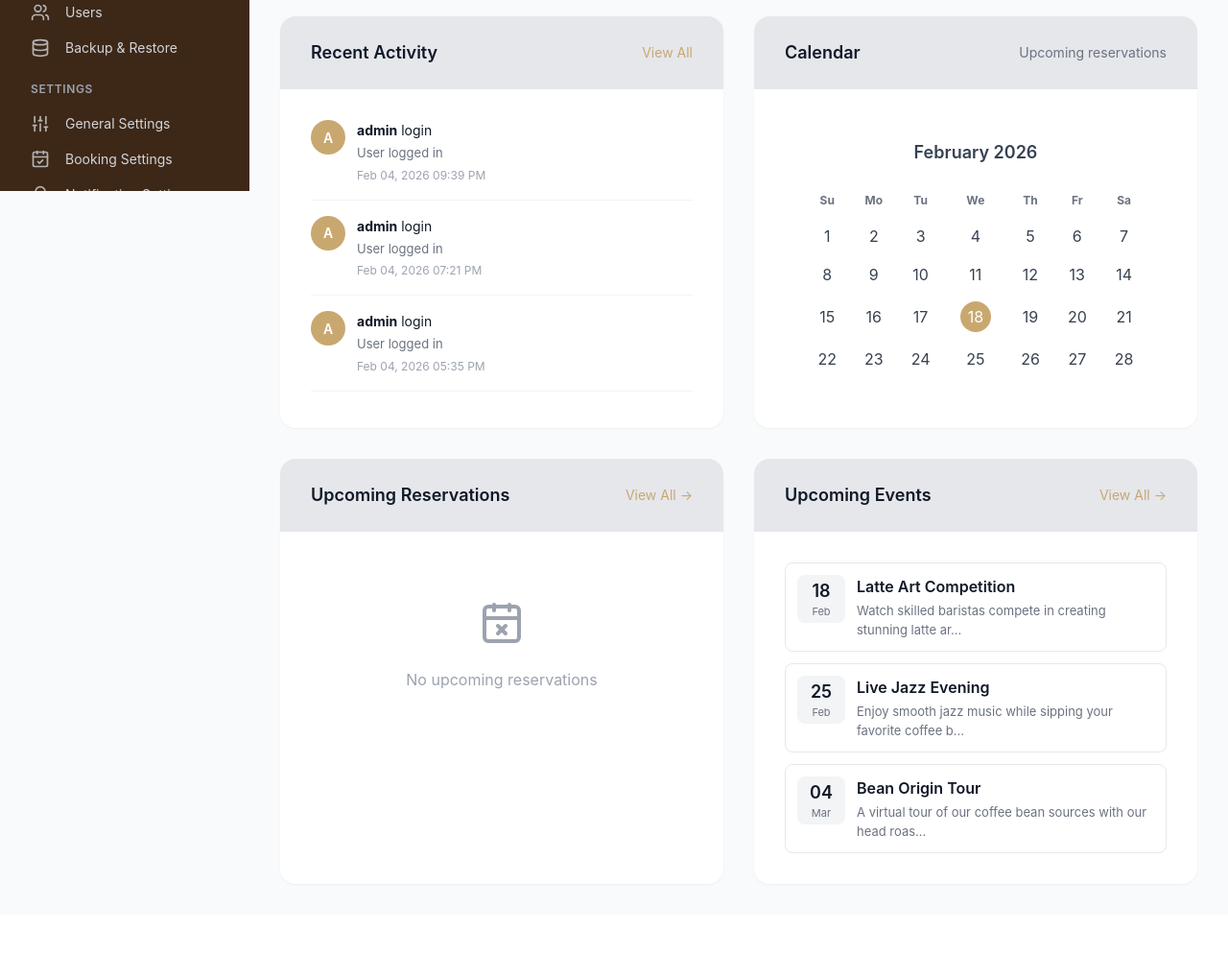
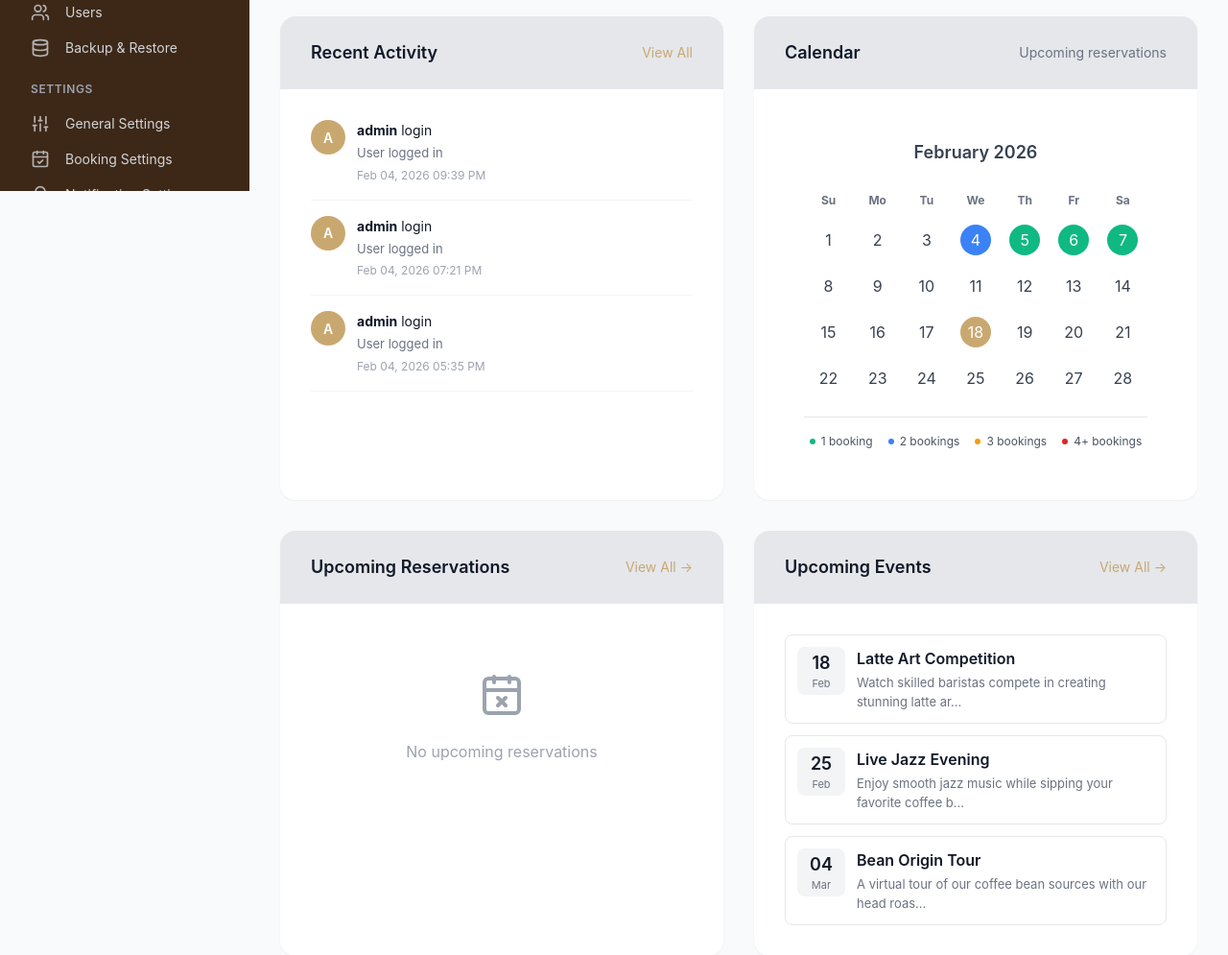
Before and after one commit to walakulu7/blvdsc-php, a PHP site: page /blvdsc-web-php/admin/dashboard in a window 1280 px wide. Shown: the part 601-1596 px from the top of the page at 96% size. Before the commit the page ends 1523 px from the top, so only its background shows below. Run offline with PHP 8.4, Linux system fonts and the light colour scheme; a user stored in the database is signed in; data comes from the database, SQL or seed files in the repository; some libraries are stand-ins or nearby versions.

Commit message:
Admin: Dashboard calender updated to show upcoming reservations

```diff
--- a/admin/app/Views/dashboard/index.php
+++ b/admin/app/Views/dashboard/index.php
@@ -184,6 +184,17 @@
                 <div style="font-size: 18px; font-weight: 600; margin-bottom: 20px;">
                     <?= date('F Y') ?>
                 </div>
+                <?php
+                // Get reservations for current month
+                global $pdo;
+                $currentMonth = date('Y-m');
+                $reservationsInMonth = $pdo->query("
+                    SELECT DATE(date) as reservation_date, COUNT(*) as count
+                    FROM reservations
+                    WHERE DATE_FORMAT(date, '%Y-%m') = '$currentMonth'
+                    GROUP BY DATE(date)
+                ")->fetchAll(PDO::FETCH_KEY_PAIR);
+                ?>
                 <table style="width: 100%; border-collapse: collapse;">
                     <thead>
                         <tr>
@@ -200,7 +211,9 @@
                         <?php
                         // Generate calendar
                         $today = date('j');
-                        $firstDay = date('w', mktime(0, 0, 0, date('m'), 1, date('Y')));
+                        $currentYear = date('Y');
+                        $currentMonthNum = date('m');
+                        $firstDay = date('w', mktime(0, 0, 0, $currentMonthNum, 1, $currentYear));
                         $daysInMonth = date('t');
                         $day = 1;
 
@@ -211,8 +224,43 @@
                                     echo '<td style="padding: 8px;"></td>';
                                 } else {
                                     $isToday = ($day == $today);
-                                    $style = $isToday ? 'background: var(--color-primary); color: white; border-radius: 50%; width: 32px; height: 32px; display: inline-flex; align-items: center; justify-content: center;' : '';
-                                    echo '<td style="padding: 8px; text-align: center;"><div style="' . $style . '">' . $day . '</div></td>';
+                                    $dateKey = sprintf('%s-%02d', $currentMonth, $day);
+                                    $hasReservations = isset($reservationsInMonth[$dateKey]);
+                                    $reservationCount = $hasReservations ? $reservationsInMonth[$dateKey] : 0;
+
+                                    // Determine color based on reservation count
+                                    $circleColor = '';
+                                    $textColor = '';
+                                    if ($hasReservations) {
+                                        if ($reservationCount >= 4) {
+                                            $circleColor = '#dc2626'; // Red for 4+ bookings
+                                            $textColor = 'white';
+                                        } elseif ($reservationCount == 3) {
+                                            $circleColor = '#f59e0b'; // Orange for 3 bookings
+                                            $textColor = 'white';
+                                        } elseif ($reservationCount == 2) {
+                                            $circleColor = '#3b82f6'; // Blue for 2 bookings
+                                            $textColor = 'white';
+                                        } else {
+                                            $circleColor = '#10b981'; // Green for 1 booking
+                                            $textColor = 'white';
+                                        }
+                                    } elseif ($isToday) {
+                                        $circleColor = 'var(--color-primary)';
+                                        $textColor = 'white';
+                                    }
+
+                                    // Styling
+                                    $cellStyle = 'padding: 8px; text-align: center;';
+                                    $dayStyle = 'display: inline-flex; align-items: center; justify-content: center; width: 32px; height: 32px; border-radius: 50%;';
+
+                                    if ($circleColor) {
+                                        $dayStyle .= ' background: ' . $circleColor . '; color: ' . $textColor . ';';
+                                    }
+
+                                    echo '<td style="' . $cellStyle . '">';
+                                    echo '<div style="' . $dayStyle . '">' . $day . '</div>';
+                                    echo '</td>';
                                     $day++;
                                 }
                             }
@@ -222,6 +270,26 @@
                         ?>
                     </tbody>
                 </table>
+
+                <!-- Legend -->
+                <div style="margin-top: 16px; padding-top: 16px; border-top: 1px solid var(--color-gray-200); display: flex; justify-content: center; gap: 16px; flex-wrap: wrap;">
+                    <div style="display: flex; align-items: center; gap: 6px; font-size: 12px; color: var(--color-gray-600);">
+                        <div style="width: 6px; height: 6px; background: #10b981; border-radius: 50%;"></div>
+                        <span>1 booking</span>
+                    </div>
+                    <div style="display: flex; align-items: center; gap: 6px; font-size: 12px; color: var(--color-gray-600);">
+                        <div style="width: 6px; height: 6px; background: #3b82f6; border-radius: 50%;"></div>
+                        <span>2 bookings</span>
+                    </div>
+                    <div style="display: flex; align-items: center; gap: 6px; font-size: 12px; color: var(--color-gray-600);">
+                        <div style="width: 6px; height: 6px; background: #f59e0b; border-radius: 50%;"></div>
+                        <span>3 bookings</span>
+                    </div>
+                    <div style="display: flex; align-items: center; gap: 6px; font-size: 12px; color: var(--color-gray-600);">
+                        <div style="width: 6px; height: 6px; background: #dc2626; border-radius: 50%;"></div>
+                        <span>4+ bookings</span>
+                    </div>
+                </div>
             </div>
         </div>
     </div>
```
